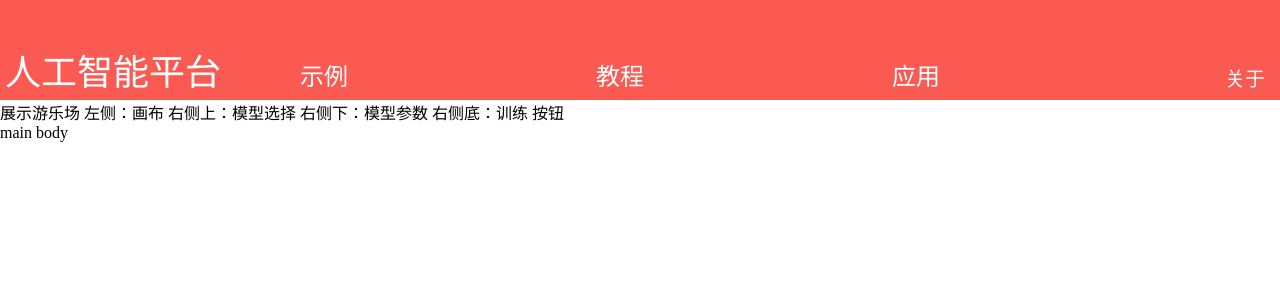
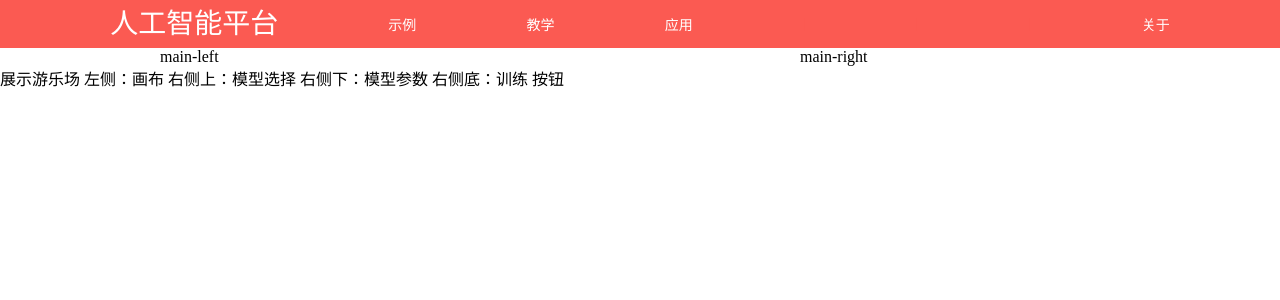
Before and after one commit to lq1990/Aipingtai, a Vue app: page /#/demo in a window 1280 px wide. Shown: the top 300 px of the page. Built offline with nearby package versions, Linux system fonts and the light colour scheme.

Commit message:
layout: header

```diff
--- a/public/index.html
+++ b/public/index.html
@@ -1,10 +1,10 @@
 <!DOCTYPE html>
 <html lang="en">
   <head>
-    <meta charset="utf-8">
-    <meta http-equiv="X-UA-Compatible" content="IE=edge">
-    <meta name="viewport" content="width=device-width,initial-scale=1.0">
-    <link rel="icon" href="<%= BASE_URL %>favicon.ico">
+    <meta charset="utf-8" />
+    <meta http-equiv="X-UA-Compatible" content="IE=edge" />
+    <meta name="viewport" content="width=device-width,initial-scale=1.0" />
+    <link rel="icon" href="<%= BASE_URL %>favicon.ico" />
     <title>Aipingtai</title>
     <style>
       body {
@@ -13,11 +13,15 @@
         top: 0;
         left: 0;
       }
+
     </style>
   </head>
   <body>
     <noscript>
-      <strong>We're sorry but Aipingtai doesn't work properly without JavaScript enabled. Please enable it to continue.</strong>
+      <strong
+        >We're sorry but Aipingtai doesn't work properly without JavaScript
+        enabled. Please enable it to continue.</strong
+      >
     </noscript>
     <div id="app"></div>
     <!-- built files will be auto injected -->
--- a/src/App.vue
+++ b/src/App.vue
@@ -1,25 +1,43 @@
 <template>
   <div id="app">
-    <div class="header">
-      <span class="title">人工智能平台</span>
-      <span class="header-middle">
-        <router-link to="/demo" tag="span" class="demo">示例</router-link>
-        <router-link to="/tutorial" tag="span" class="tutorial">教程</router-link>
-        <router-link to="/application" tag="span" class="app">应用</router-link>
-      </span>
-      <router-link to="/about" tag="span" class="about">关于</router-link>
-    </div>
+    <el-row class="header-large hidden-xs-only">
+      <div class="header-title">人工智能平台</div>
+
+      <div class="header-demo">示例</div>
+      <div class="header-tuto">教学</div>
+      <div class="header-appl">应用</div>
+      <div class="header-split">|</div>
+      <div class="header-split">|</div>
+      <div class="header-split">|</div>
+
+      <span class="header-about">关于</span>
+    </el-row>
+
+    <el-row class="header-small hidden-sm-and-up">
+      <div class="header-title">人工智能平台</div>
+      <el-menu
+        class="header-menu"
+        default-active="1"
+        mode="horizontal"
+        background-color="#fb5a52"
+        text-color="#fff"
+        active-text-color="#0000ff"
+        :router="true"
+        menu-trigger="click"
+      >
+        <el-submenu index="1" style="width:100%;">
+          <template slot="title">
+            <i class="el-icon-menu" style="color:#fff"></i>
+          </template>
+          <el-menu-item index="demo">示例</el-menu-item>
+          <el-menu-item index="tutorial">教学</el-menu-item>
+          <el-menu-item index="application">应用</el-menu-item>
+          <el-menu-item index="about">关于</el-menu-item>
+        </el-submenu>
+      </el-menu>
+    </el-row>
+
     <router-view/>
-
-    <div class="main-body">main body
-      <div class="left-canvas"></div>
-      <div class="right-body">
-        <div class="right-model"></div>
-        <div class="right-param"></div>
-      </div>
-    </div>
-
-    <div class="footer"></div>
   </div>
 </template>
 
@@ -28,51 +46,62 @@
 
 export default {
   name: "app",
-  components: {}
+  data() {
+    return {};
+  },
+  methods: {},
+  mounted() {},
+  components: {},
+  watch: {}
 };
 </script>
 
 <style lang="scss" scoped>
 #app {
-  position: absolute;
-  height: 100%;
-  width: 100%;
-  margin: 0;
-  padding: 0;
-  .header {
-    position: relative;
-    height: 100px;
+  .header-large {
     background-color: #fb5a52;
-    .title {
-      position: absolute;
-      color: #fff;
-      font-size: 36px;
-      bottom: 5px;
-      left: 5px;
+    height: 48px;
+    color: #fff;
+    display: flex;
+    justify-content: space-between;
+    align-items: center;
+    font-size: 14px;
+    .header-title {
+      font-size: 28px;
+      line-height: 36px;
     }
-    .header-middle {
-      position: absolute;
-      bottom: 8px;
-      left: 300px;
-      width: 50%;
-      display: flex;
-      justify-content: space-between;
-      .demo,
-      .tutorial,
-      .app {
-        color: #fff;
-        font-size: 24px;
-        // line-height: 24px;
-      }
+    .header-split {
+      color: #fb5a52;
     }
-    .about {
-      position: absolute;
-      bottom: 8px;
-      right: 15px;
-      color: #fff;
-      font-size: 20px;
-      // line-height: 20px;
+  }
+  .header-small {
+    background-color: #fb5a52;
+    height: 48px;
+    color: #fff;
+    display: flex;
+
+    .header-title {
+      flex: 10 1 auto;
+      font-size: 28px;
+      line-height: 48px;
+      text-align: center;
+    }
+    .header-menu {
+      flex: 1 1 auto;
     }
   }
 }
 </style>
+<style lang="css">
+/* 覆盖 elem 原始的数据，style不能用scoped，即必须设置全局样式。
+另外：加 !important */
+html body #app div ul li div.el-submenu__title {
+  height: 48px !important;
+  line-height: 48px !important;
+  border-bottom: none !important;
+  padding: 0px 0px !important;
+}
+html body #app div ul li div i.el-icon-menu {
+  margin-right: 0px !important;
+}
+</style>
--- a/src/plugins/element.js
+++ b/src/plugins/element.js
@@ -1,5 +1,6 @@
 import Vue from "vue";
 import Element from "element-ui";
 import "element-ui/lib/theme-chalk/index.css";
+import "element-ui/lib/theme-chalk/display.css";
 
-Vue.use(Element);
+Vue.use(Element, { zIndex: 3000 });
--- a/src/views/Demo.vue
+++ b/src/views/Demo.vue
@@ -1,13 +1,19 @@
 <template>
   <div class="demo">
+    <el-row :gutter="0" type="flex" justify="space-around" class="main-body">
+      <el-col :span="6">
+        <div class>main-left</div>
+      </el-col>
+      <el-col :span="6">
+        <div class>main-right</div>
+      </el-col>
+    </el-row>
 
     展示游乐场
     左侧：画布
     右侧上：模型选择
     右侧下：模型参数
     右侧底：训练 按钮
-
-
   </div>
 </template>
 
```
Lines whose indentation alone changed are shown as unchanged.
